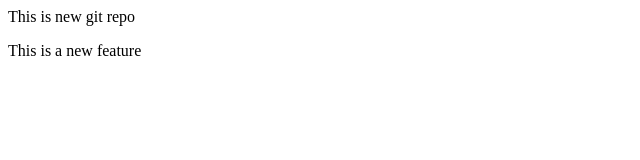
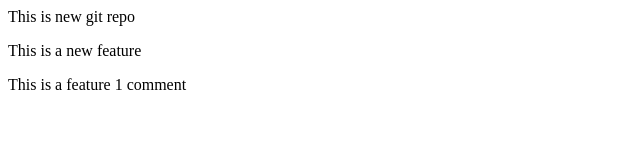
Before and after one commit to shreyaja923-arch/LocalRepo, a plain HTML site: page index.html in a window 1280 px wide. Shown: the whole page, without its empty margins (0-640 px from the left). Drawn offline with Linux system fonts and the light colour scheme.

Commit message:
new feature

```diff
--- a/index.html
+++ b/index.html
@@ -1,2 +1,3 @@
 <p>This is new git repo</p>
 <p>This is a new feature</p>
+<p>This is a feature 1 comment</p>
```
